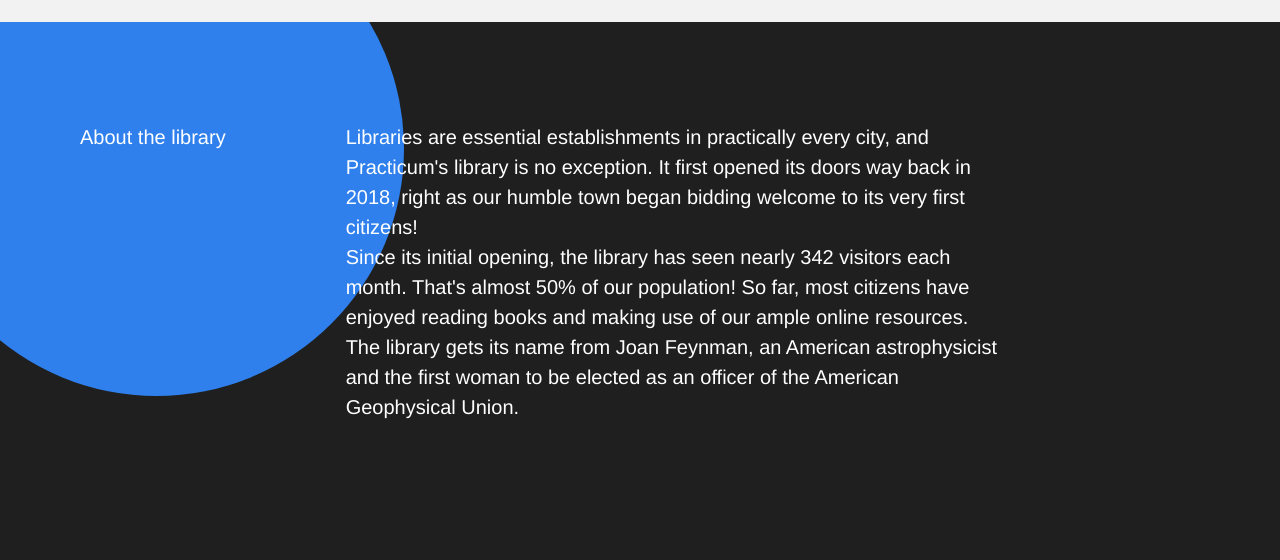
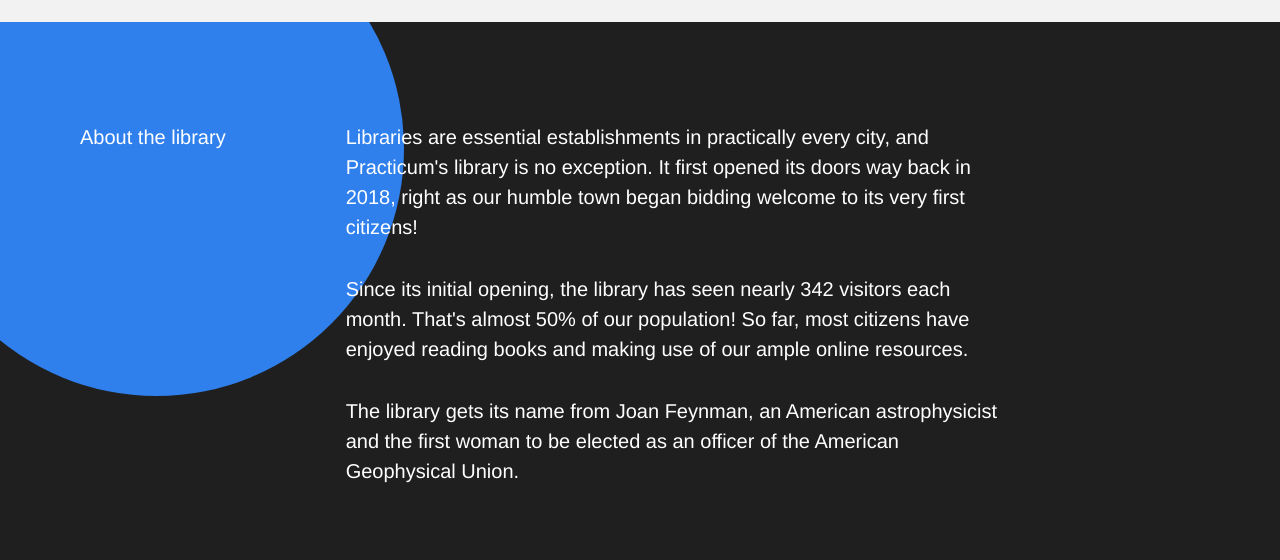
Before and after one commit to szlaurel/se_project_library, a plain HTML site: page index.html in a window 1280 px wide. Shown: the part 3420-3980 px from the top of the page. Drawn offline with Linux system fonts and the light colour scheme.

Commit message:
Update styles for fourth submission

```diff
--- a/styles/style.css
+++ b/styles/style.css
@@ -391,6 +391,9 @@
   font-size: 20px;
   line-height: 30px;
   font-weight: 400;
+  display: flex;
+  gap: 32px;
+  flex-direction: column;
   max-width: 660px;
   margin: 0px 0px 0px 0px;
   padding-left: 120px;
```
